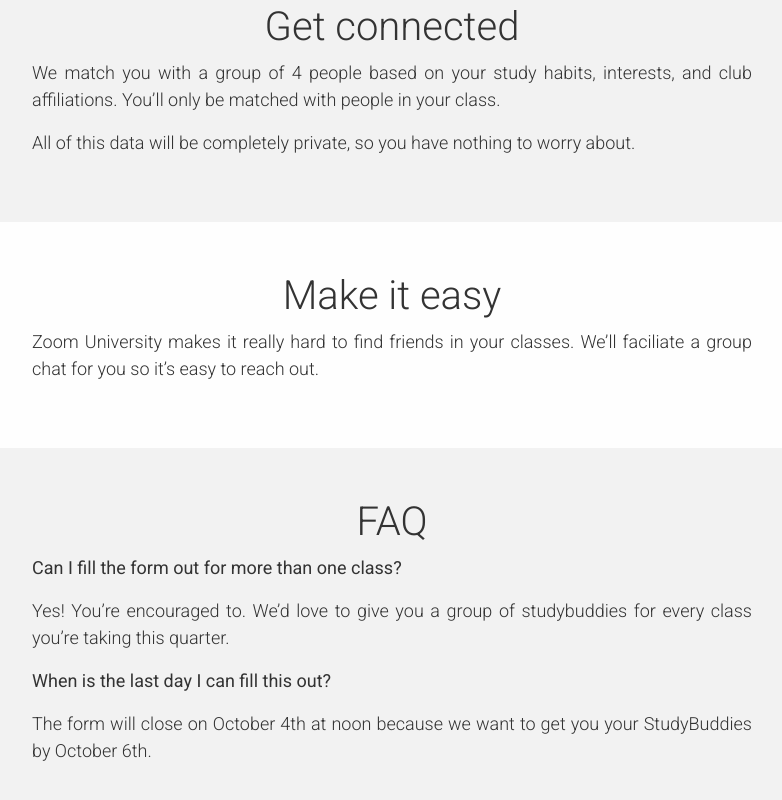
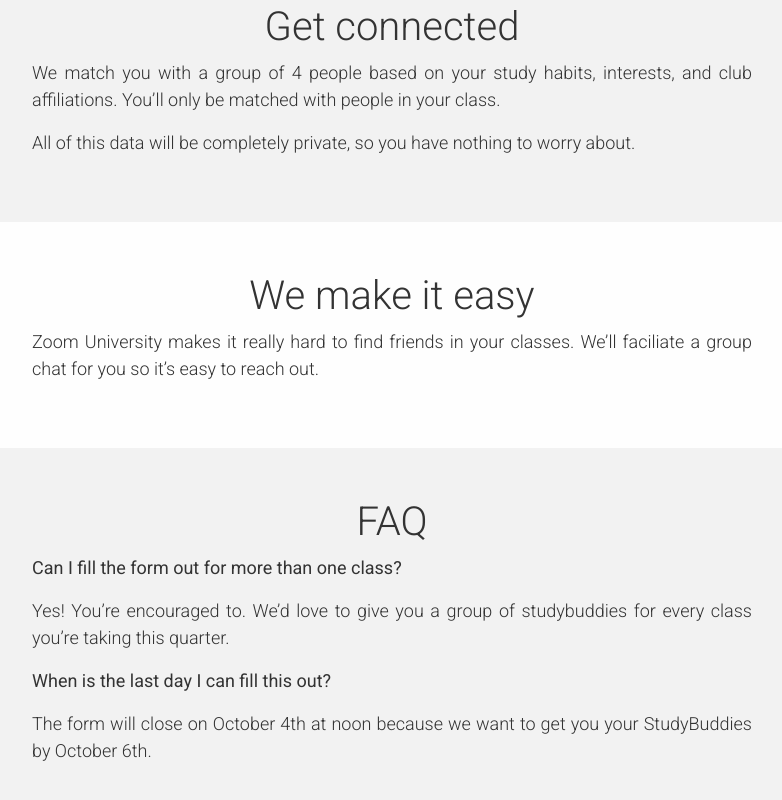
Before and after one commit to vjindal0112/uchicagostudybuddies, a React (Create React App) app: page /home in a window 1280 px wide. Shown: the part 1049-1849 px from the top of the page, without its empty margins (248-1030 px from the left). Built offline with nearby package versions, Linux system fonts and the light colour scheme; no server answers.

Commit message:
We make it easy

```diff
--- a/src/pages/Home.js
+++ b/src/pages/Home.js
@@ -172,7 +172,7 @@ export default function Home() {
       </Section>
       <Section padding="50px" backgroundColor="#fefefe">
         <TextDiv>
-          <h1 style={{ textAlign: "center" }}>Make it easy</h1>
+          <h1 style={{ textAlign: "center" }}>We make it easy</h1>
 
           <p>
             Zoom University makes it really hard to find friends in your
```
